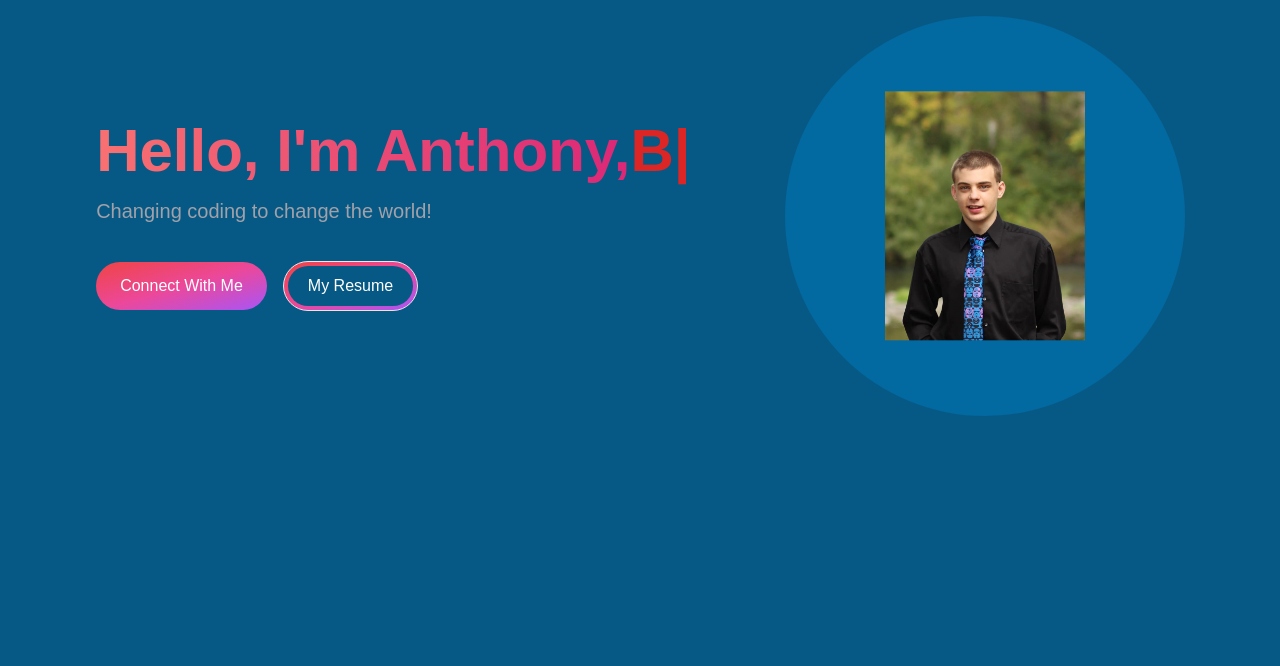
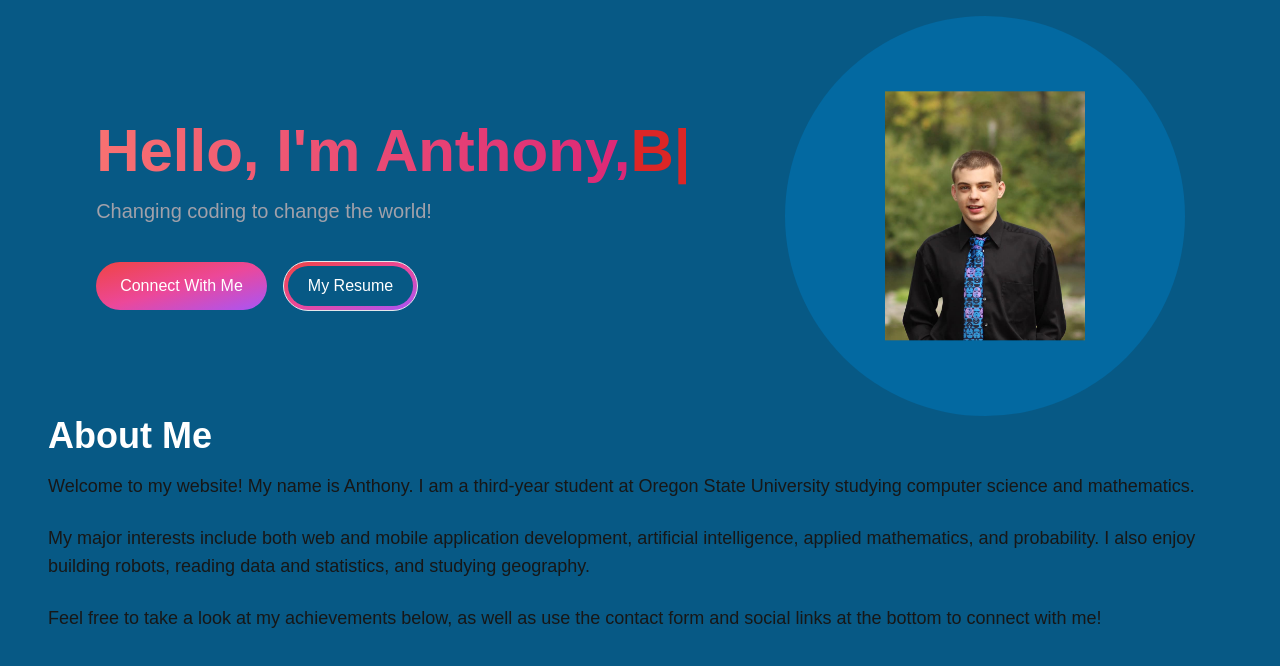
Before and after one commit to wreckinaj/portfolio-2025, a Next.js app: page / in a window 1280 px wide. Shown: the top 666 px of the page. Built offline with nearby package versions, Linux system fonts and the light colour scheme.

Commit message:
Added basic layout for biography section

```diff
--- a/package.json
+++ b/package.json
@@ -9,6 +9,7 @@
     "lint": "next lint"
   },
   "dependencies": {
+    "framer-motion": "^12.4.1",
     "next": "15.1.6",
     "react": "^19.0.0",
     "react-dom": "^19.0.0",
--- /dev/null
+++ b/src/app/components/AboutSection.js
@@ -0,0 +1,41 @@
+'use client';
+
+import React, {useRef} from "react";
+import Image from "next/image";
+import {motion, useInView} from 'framer-motion'
+
+const AboutSection = () => {
+    const ref = useRef(null);
+    const isInView = useInView(ref, { once: true });
+    return(
+        <motion.div
+            ref={ref}
+            initial={{ opacity: 0, y: 20 }}
+            animate={isInView ? { opacity: 1, y: 0 } : {}}
+            transition={{ duration: 1 }}
+            style={{ overflow: 'hidden' }}
+        >
+            <h2 className="text-4xl font-bold text-white mb-4">
+                About Me
+            </h2>
+            <p className="text-base lg:text-lg">
+                Welcome to my website! My name is Anthony. I am a third-year student
+                at Oregon State University studying computer science and mathematics.
+            </p>
+            <br/>
+            <p className="text-base lg:text-lg">
+                My major interests include both web and mobile application development,
+                artificial intelligence, applied mathematics, and probability. I also
+                enjoy building robots, reading data and statistics, and studying
+                geography.
+            </p>
+            <br/>
+            <p className="text-base lg:text-lg">
+                Feel free to take a look at my achievements below, as well as use the
+                contact form and social links at the bottom to connect with me!
+            </p>
+        </motion.div>
+    );
+};
+
+export default AboutSection;
--- a/src/app/page.js
+++ b/src/app/page.js
@@ -1,11 +1,13 @@
 import Image from "next/image";
 import HeaderSection from "./components/HeaderSection"
+import AboutSection from "./components/AboutSection";
 
 export default function Home() {
   return (
     <main className="flex min-h-screen flex-col bg-sky-800">
       <div className='container mx-auto px-12 py-4'>
         <HeaderSection/>
+        <AboutSection/>
       </div>
     </main>
   );
```
Also changed, not shown: 1 other file (tests, documents, lock files or other folders).
